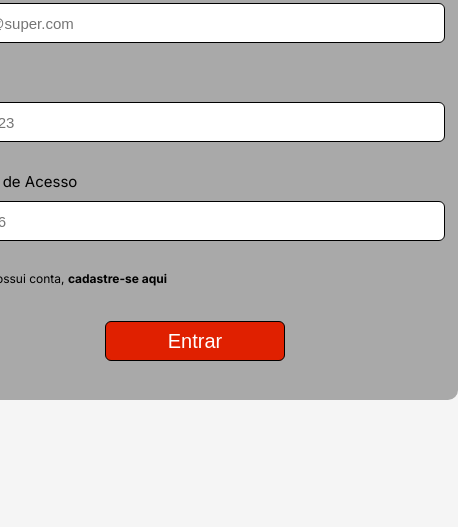
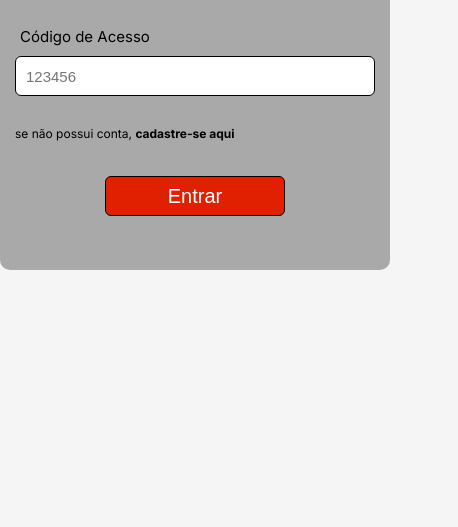
Before and after one commit to Fernanda8234/honkerburguer, a plain HTML site: page Front-End-ADM/index.html in a window 390 px wide. Shown: the part 317-844 px from the top of the page, 458 px wide, since content can reach past the window. Drawn offline with Linux system fonts and the light colour scheme; a web font is replaced by a local one.

Commit message:
feat: adiciona responsividade às telas de login e gerenciamento de produtos

```diff
--- a/Front-End-ADM/css/style.css
+++ b/Front-End-ADM/css/style.css
@@ -13,7 +13,7 @@ header img{
     margin-left: 25px;
 }
 
-.container {
+.container{
     display: flex;
     justify-content: center;
     align-items: center;
@@ -25,7 +25,8 @@ form{
     display: flex;
     flex-direction: column;
     border-radius: 10px;
-    width: 525px;
+    width: 100%;
+    max-width: 525px;
     height: 500px;
     align-items: center;
     padding: 30px 10px;
@@ -45,17 +46,16 @@ label{
 }
 
 input{
-    width: 500px;
-    max-width: 100%;
+    width: 100%;
     padding-left: 10px;
     margin-bottom: 20px;
+    box-sizing: border-box;
 }
 
 p{
-    width: 500px;
-    max-width: 100%;
+    width: 100%;
     align-self: flex-start;
-    margin-left: 5px;
+    margin-left: 0;
     font-size: 12px;
 }
 
@@ -81,3 +81,19 @@ input, button{
 p, button{
     cursor: pointer;
 }
+
+@media (max-width: 768px){
+    form{
+        position: relative;
+        top: -40px;
+    }
+}
+
+@media (max-width: 480px){
+    form{
+        position: relative;
+        top: -130px;
+        width: 400px;
+        padding: 15px;
+    }
+}
--- a/Front-End-ADM/index.html
+++ b/Front-End-ADM/index.html
@@ -11,7 +11,7 @@
     <link rel="preconnect" href="https://fonts.googleapis.com">
     <link rel="preconnect" href="https://fonts.gstatic.com" crossorigin>
     <link href="https://fonts.googleapis.com/css2?family=Inter:wght@100..900&display=swap" rel="stylesheet">
-    <title>Aréa Administrativa</title>
+    <title>Área Administrativa</title>
 </head>
 <body>
     <header>
--- a/Front-End-ADM/tela-adicionar-produto/css/style.css
+++ b/Front-End-ADM/tela-adicionar-produto/css/style.css
@@ -120,20 +120,28 @@ button, input[type="checkbox"], #preview{
 } */
 @media (max-width: 768px){
     form{
-        width: 723px;
+        width: 100%;
+        padding: 20px;
     }
 
     textarea{
-        width: 700px;
+        width: 100%;
     }
 }
 
 @media (max-width: 480px){
     form{
-        width: 470px;
+        width: 100%;
+        padding: 15px;
     }
 
     textarea{
-        width: 450px;
+        width: 100%;
+        font-size: 18px;
+    }
+
+    #salvar{
+        position: relative;
+        top: 15px;
     }
 }
--- a/Front-End-ADM/tela-editar-apagar-produto/css/style.css
+++ b/Front-End-ADM/tela-editar-apagar-produto/css/style.css
@@ -151,16 +151,16 @@ button, input[type="checkbox"], #preview{
 
     textarea{
         width: 100%;
+        font-size: 18px;
     }
 
     .botoes{
         flex-direction: column;
         gap: 10px;
-        padding-top: 15px;
+        padding-top: 20px;
     }
 
     #atualizar, #deletar{
-        width: 100%;
-        max-width: 300px;
+        width: 300px;
     }
 }
```
Also changed, not shown: Front-End-ADM/tela-adicionar-produto/index.html (+1 -1 lines).
